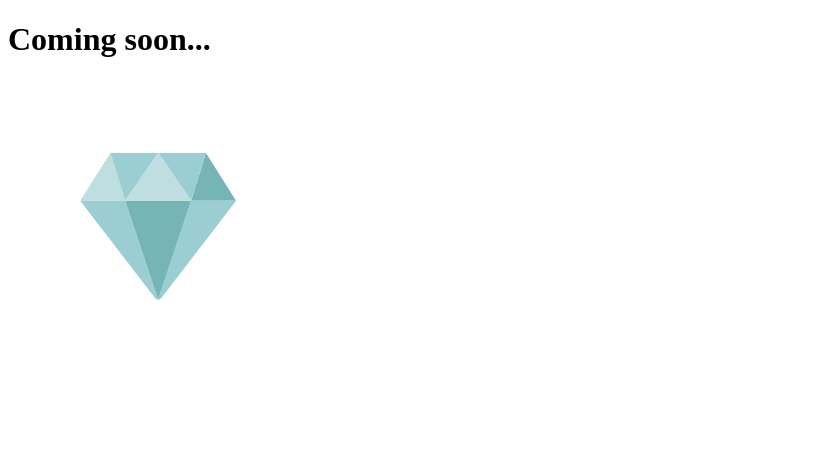
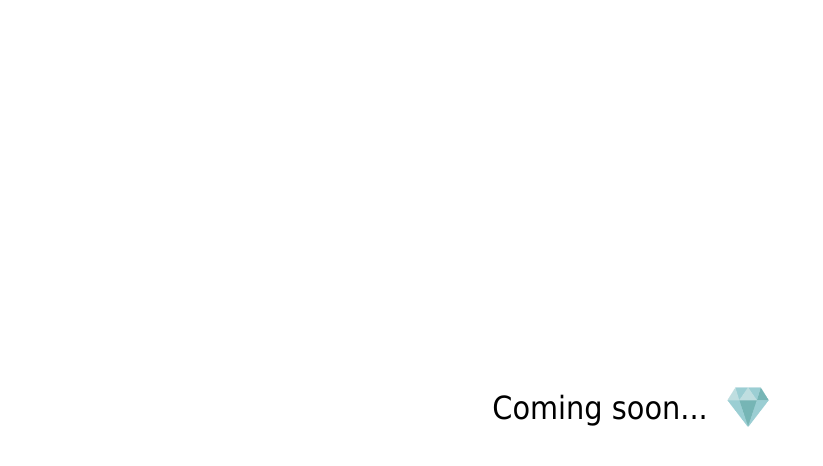
Before and after one commit to lachlanoreo/git-101, a plain HTML site: page index.html in a window 1280 px wide. Shown: the whole page, without its empty margins (0-823 px from the left). Drawn offline with Linux system fonts and the light colour scheme.

Commit message:
centred image

```diff
--- a/index.html
+++ b/index.html
@@ -2,9 +2,12 @@
 <html>
 <head>
 	<title>Coming Soon</title>
+	<link rel="stylesheet" type="text/css" href="style.css">
 </head>
 <body>
+<div class="container">
 <h1>Coming soon...</h1>
-<img src="diamond.png">
+<img src="diamond.png" class = "diamond">
+</div>
 </body>
 </html>
--- /dev/null
+++ b/style.css
@@ -0,0 +1,16 @@
+h1 {
+	font-weight: lighter;
+	font-family: tahoma;
+}
+
+.diamond {
+	height: 80px;
+	display: flex;
+}
+
+.container {
+	display: flex;
+	align-items: center;
+	justify-content: center;
+	height: 100vh;
+}
```
